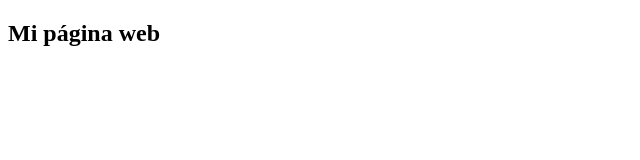
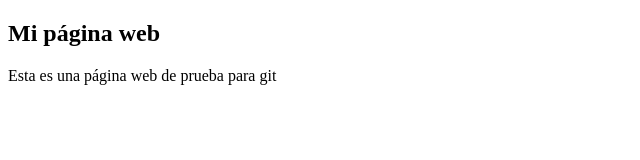
Before and after one commit to Simoes-Miguel/pruebaGit, a plain HTML site: page index.html in a window 1280 px wide. Shown: the whole page, without its empty margins (0-640 px from the left). Drawn offline with Linux system fonts and the light colour scheme.

Commit message:
Añadido un nuevo parrafo

```diff
--- a/index.html
+++ b/index.html
@@ -7,5 +7,6 @@
 </head>
 <body>
     <h2>Mi página web</h2>
+    <p>Esta es una página web de prueba para git</p>
 </body>
 </html>
```
